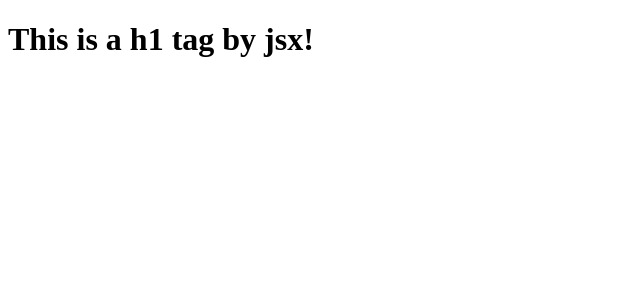
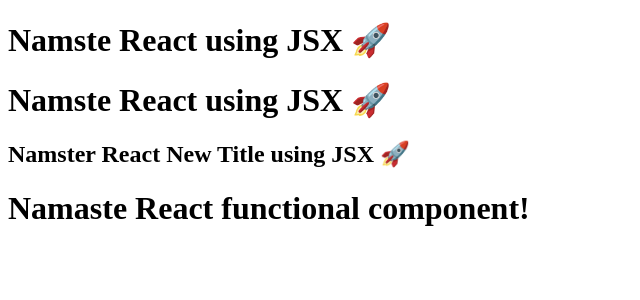
Before and after one commit to Priyammondal/namaste-react, a React (Vite) app: page / in a window 1280 px wide. Shown: the top 300 px of the page, without its empty margins (0-640 px from the left). Built offline with nearby package versions, Linux system fonts and the light colour scheme.

Commit message:
episode 3 complete

```diff
--- a/App.js
+++ b/App.js
@@ -27,10 +27,11 @@
 //     React.createElement("h1", {}, "This is a h1 tag!")
 //   )
 // );
-const parent =
+const parent = (
   <div id="parent">
     <h1>This is a h1 tag by jsx!</h1>
   </div>
+);
 
 // root.render(parent);
 
@@ -58,8 +59,27 @@
   ])
 );
 
-root.render(parent);
+// root.render(parent);
 
 // if There is a tag already present in our html code, in our #root,
 // while rendering, that tag/those tags will be replaced ( not appended, html will first print it on the screen then it will be replaced ) by whatever we
 // will be passing inside our render method
+
+const Title = () => <h1>Namste React using JSX 🚀</h1>;
+const NewTitle = () => <h2>Namster React New Title using JSX 🚀</h2>;
+
+// React functional component
+// This is component composition ( component inside component)
+const HeadingComponent = () => {
+  return (
+    <div id="container">
+      <Title />
+      <Title></Title>
+      {/* as react component at the end of the day is a normal function and we can execute any js code inside our component we can call ther functional componet as normal function*/}
+      {NewTitle()}
+      <h1>Namaste React functional component!</h1>
+    </div>
+  );
+};
+
+root.render(<HeadingComponent />);
```
Also changed, not shown: notes.txt.
